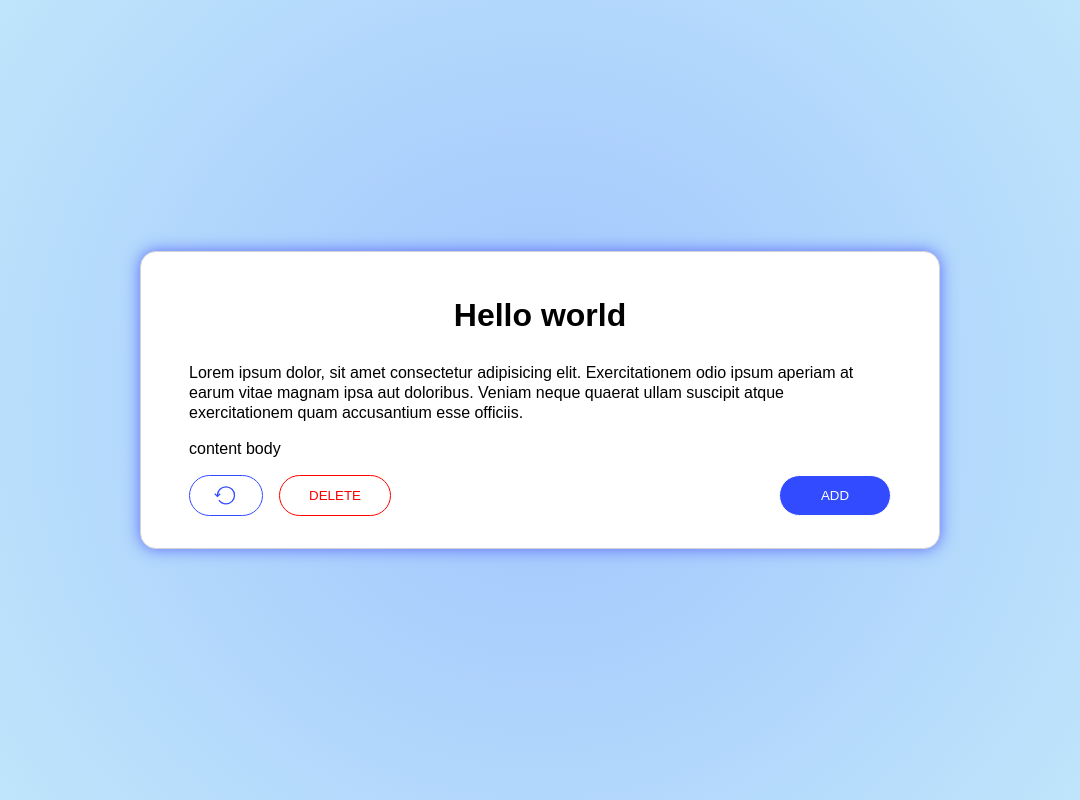
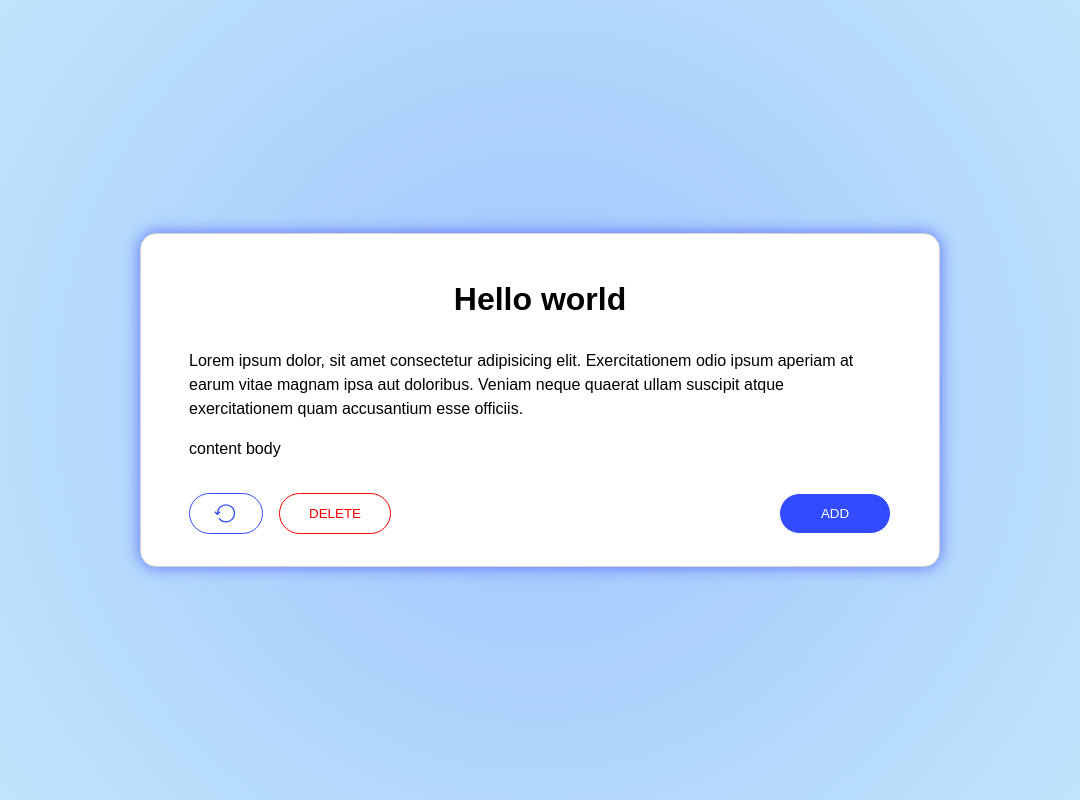
Before and after one commit to AVD-dev/KMM-string-chain, a React (Vite) app in the folder apps/react/: page / in a window 1280 px wide. Shown: the whole page, without its empty margins (100-1180 px from the left). Built offline with nearby package versions, Linux system fonts and the light colour scheme.

Commit message:
fix(react): default app overflow

```diff
--- a/apps/react/src/App.scss
+++ b/apps/react/src/App.scss
@@ -2,8 +2,9 @@
   display: flex;
   justify-content: center;
   align-items: center;
-  width: 100dvw;
+  width: 100%;
   height: 100dvh;
+  padding: 1rem;
 }
 
 .text-card {
@@ -21,6 +22,7 @@
   .card-footer {
     display: flex;
     justify-content: space-between;
+    padding-top: 1rem;
 
     &__left-actions {
       display: flex;
--- a/apps/react/src/index.css
+++ b/apps/react/src/index.css
@@ -8,11 +8,12 @@ html,
 body,
 #root {
   margin: 0;
-  min-height: 100%;
 }
 
 body {
+  margin: 0;
+  padding: 0;
   font-family: "Montserrat Variable", sans-serif;
-  line-height: 1.25rem;
+  line-height: 1.5rem;
   background: radial-gradient(circle, #a1c4fd 0%, #c2e9fb 100%);
 }
```
